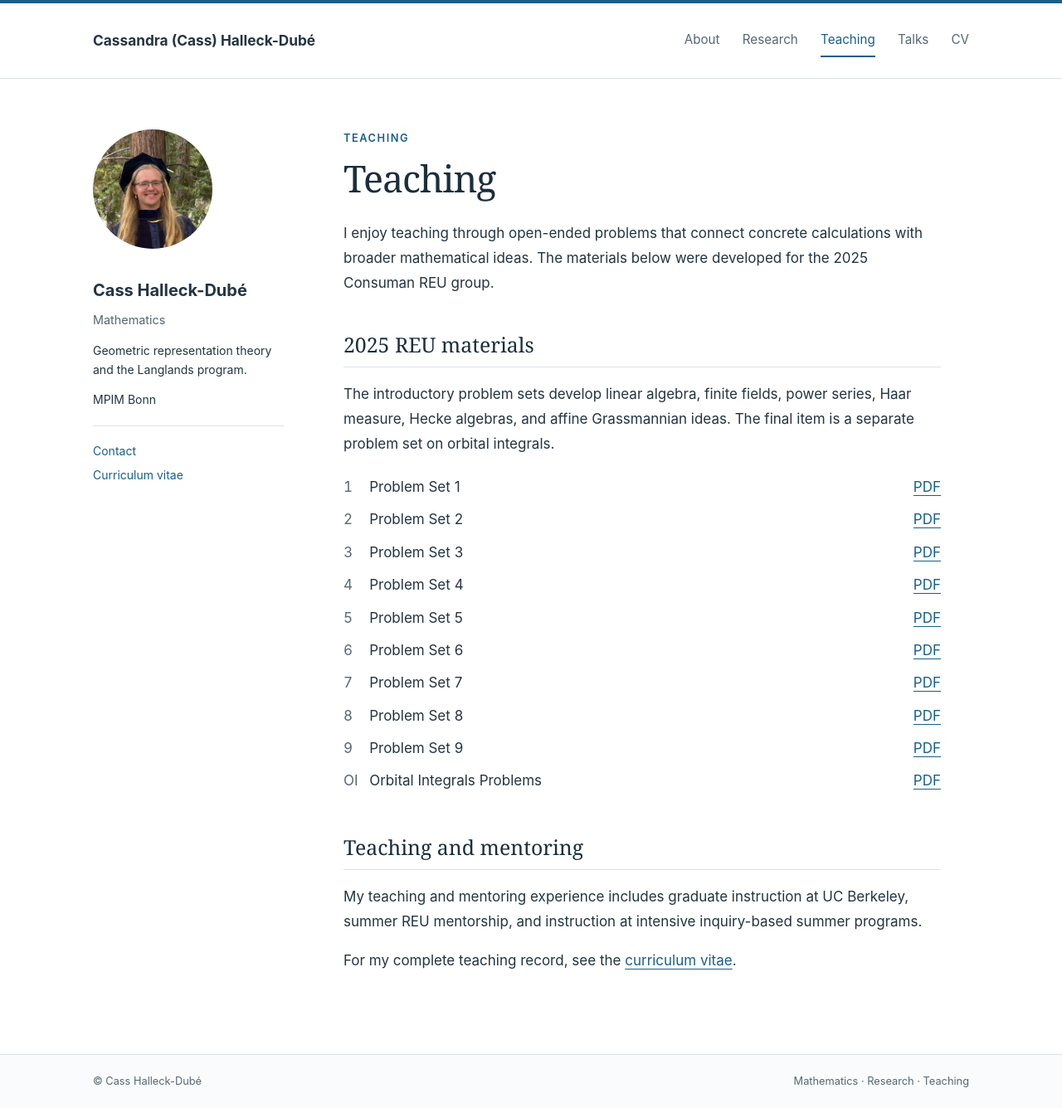
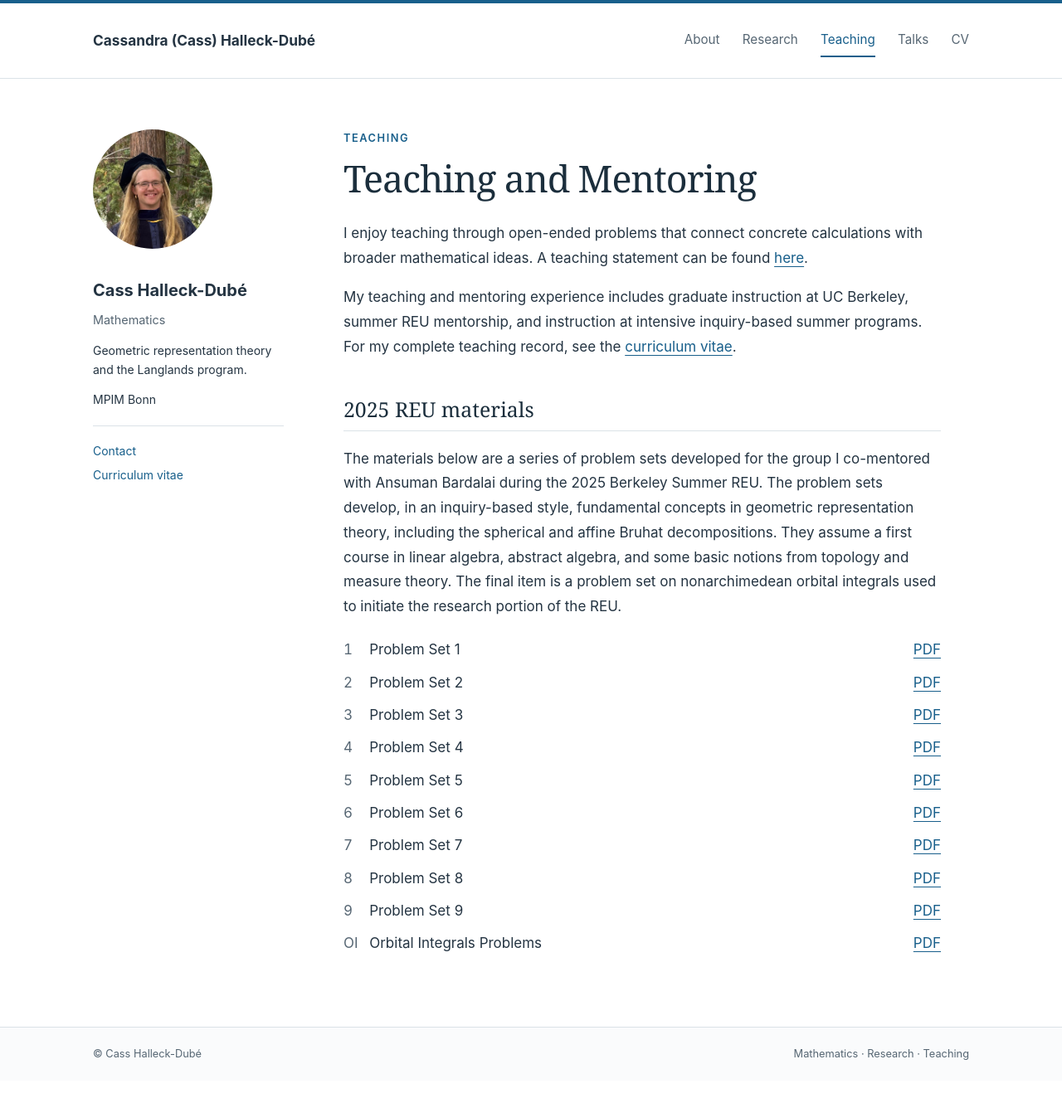
Before and after one commit to challeckdube/challeckdube.github.io, a Jekyll site: the page built from teaching.html, in a window 1280 px wide. Shown: the whole page at 83% size. Built offline with Jekyll 4.4.1, drawn with Linux system fonts in a browser that asks for light colours; after the commit the page ends 1303 px from its top, so only the background shows below that.

Commit message:
Revise teaching section and update REU materials description
Updated the teaching section to include a teaching statement and detailed mentoring experience. Revised the introductory paragraph to better describe the REU materials and their context.

```diff
--- a/teaching.html
+++ b/teaching.html
@@ -4,12 +4,14 @@ title: Teaching
 {% assign materials = site.data.materials %}
 {% assign material_base = materials.use_local %}
 <p class="eyebrow">Teaching</p>
-<h1>Teaching</h1>
-<p>I enjoy teaching through open-ended problems that connect concrete calculations with broader mathematical ideas. The materials below were developed for the 2025 Consuman REU group.</p>
+<h1>Teaching and Mentoring</h1>
+<p>I enjoy teaching through open-ended problems that connect concrete calculations with broader mathematical ideas.
+  A teaching statement can be found <a href="">here</a>.</p>
+<p>My teaching and mentoring experience includes graduate instruction at UC Berkeley, summer REU mentorship, and instruction at intensive inquiry-based summer programs. For my complete teaching record, see the <a href="{{ site.data.site.cv | relative_url }}">curriculum vitae</a>.</p>
 
 <section>
   <h2>2025 REU materials</h2>
-  <p>The introductory problem sets develop linear algebra, finite fields, power series, Haar measure, Hecke algebras, and affine Grassmannian ideas. The final item is a separate problem set on orbital integrals.</p>
+  <p>The materials below are a series of problem sets developed for the group I co-mentored with Ansuman Bardalai during the 2025 Berkeley Summer REU. The problem sets develop, in an inquiry-based style, fundamental concepts in geometric representation theory, including the spherical and affine Bruhat decompositions. They assume a first course in linear algebra, abstract algebra, and some basic notions from topology and measure theory. The final item is a problem set on nonarchimedean orbital integrals used to initiate the research portion of the REU.</p>
   <ul class="material-list">
   {% for item in materials.reu %}
     <li>
@@ -21,9 +23,3 @@ title: Teaching
   {% endfor %}
   </ul>
 </section>
-
-<section>
-  <h2>Teaching and mentoring</h2>
-  <p>My teaching and mentoring experience includes graduate instruction at UC Berkeley, summer REU mentorship, and instruction at intensive inquiry-based summer programs.</p>
-  <p>For my complete teaching record, see the <a href="{{ site.data.site.cv | relative_url }}">curriculum vitae</a>.</p>
-</section>
```
